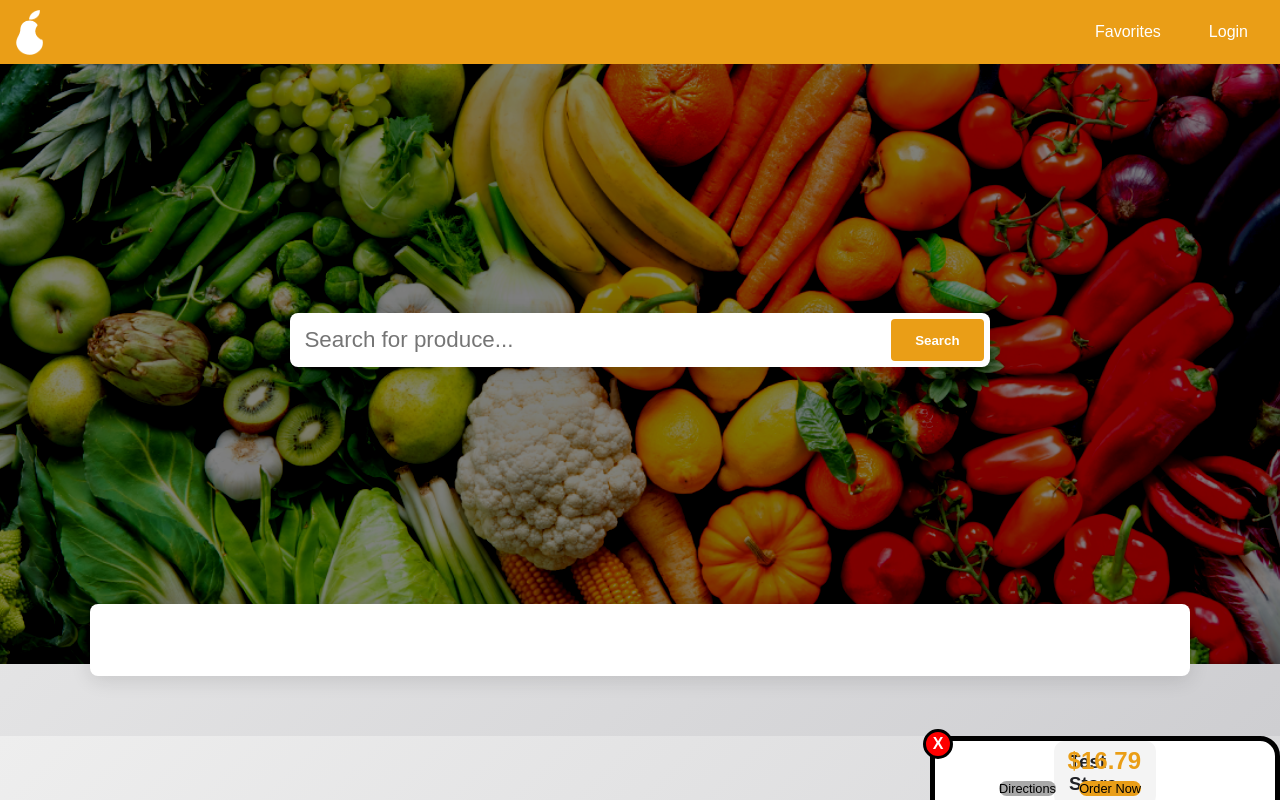
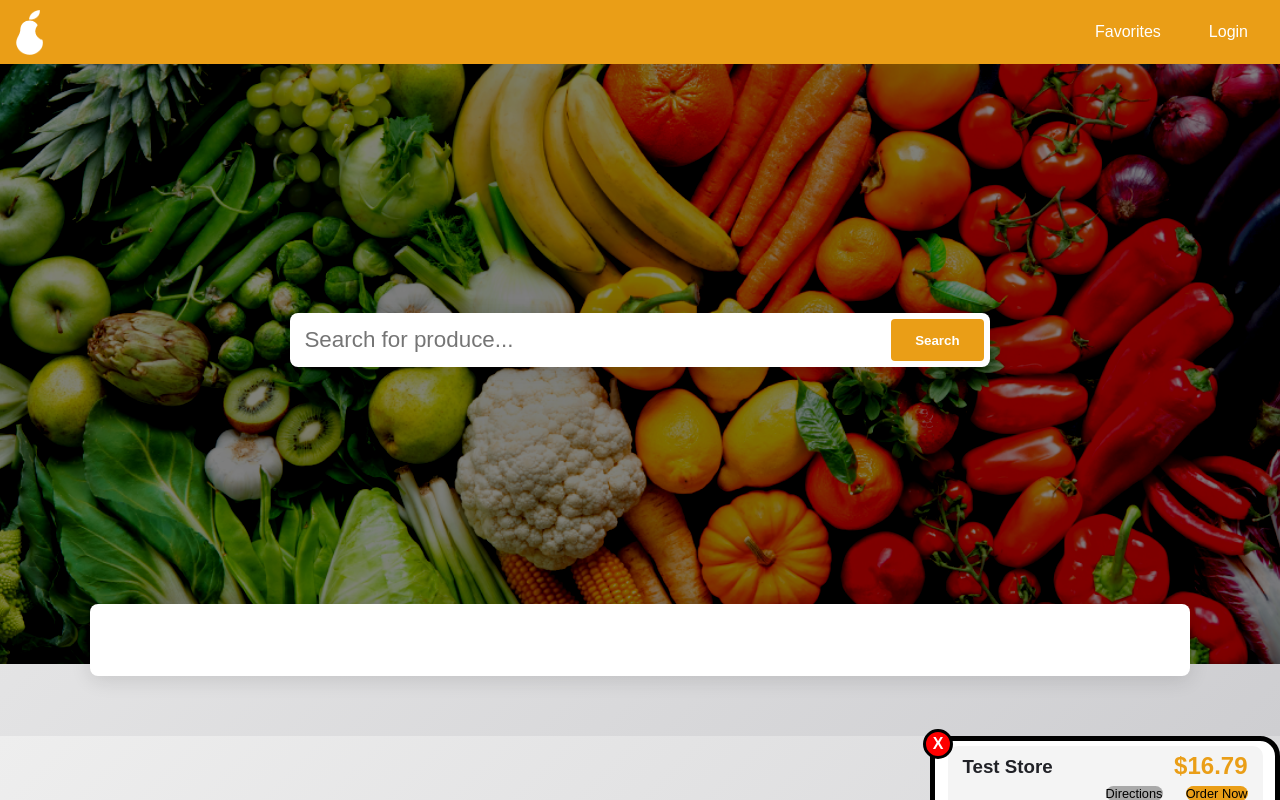
Before and after one commit to Vladimir-Herdman/gruszka, a Next.js app: page / in a window 1280 px wide. Both pictures are taken after a click on the link "Favorites". Built offline with nearby package versions, Linux system fonts and the light colour scheme.

Commit message:
Changed result width to a static width, and fixed favorites list styling

```diff
--- a/src/_components/favoritesPopup.module.css
+++ b/src/_components/favoritesPopup.module.css
@@ -17,8 +17,6 @@
     width: 100%;
     height: 100%;
     align-items: center;
+    gap: 10px;
+    padding: 5px 5px;
 }
-
-.test{
-    width: 100%;
-}
--- a/src/_components/favoritesPopup.tsx
+++ b/src/_components/favoritesPopup.tsx
@@ -21,7 +21,6 @@ function favoritesPopup({setShowFavoritesPopup}: FavoritesPopupProps) {
   return (
     <div className={styles.favoriteContainer}>
       <div className={styles.scrollingList}>
-        {/* TODO: FIX HOW IT APPEARS, THE WIDTH NEEDS TO BE SET TO 100% BUT HOW DOES THE NORMAL ONES LOOK FINE */}
         {/* TODO: ADD FAVORITE BUTTON TO RESULT ITEMS */}
         {/* TODO: MAKE RESULTS APPEAR IN FAVORITES POPUP WHEN CLICKING FAVORITE BUTTON */}
         {<Result result={tempResult} key={0} showHeadingValue={true} />}
--- a/src/_components/result.module.css
+++ b/src/_components/result.module.css
@@ -1,6 +1,6 @@
 .result {
   padding: 10;
-  width: 30%;
+  width: 315px;
   height: fit-content;
   display: flex;
   flex-direction: column;
```
Also changed, not shown: public/star.svg (added).
